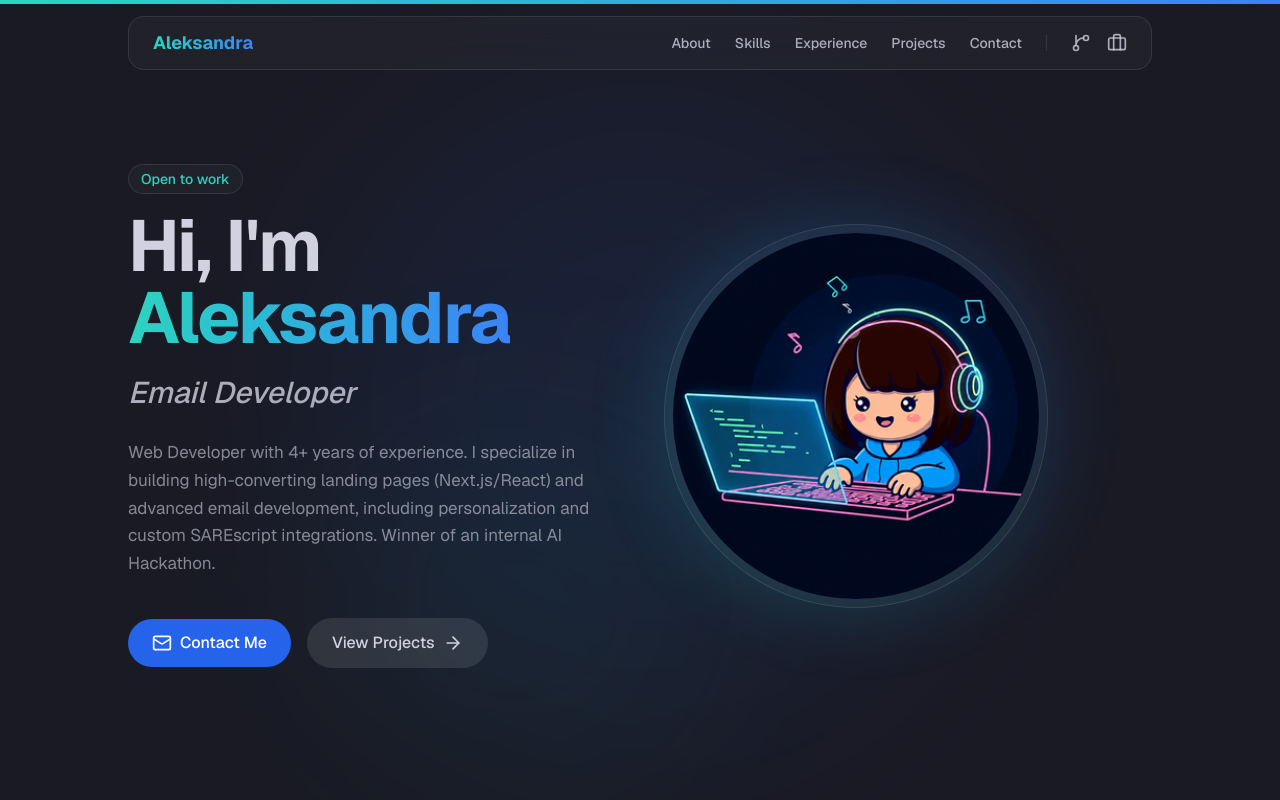
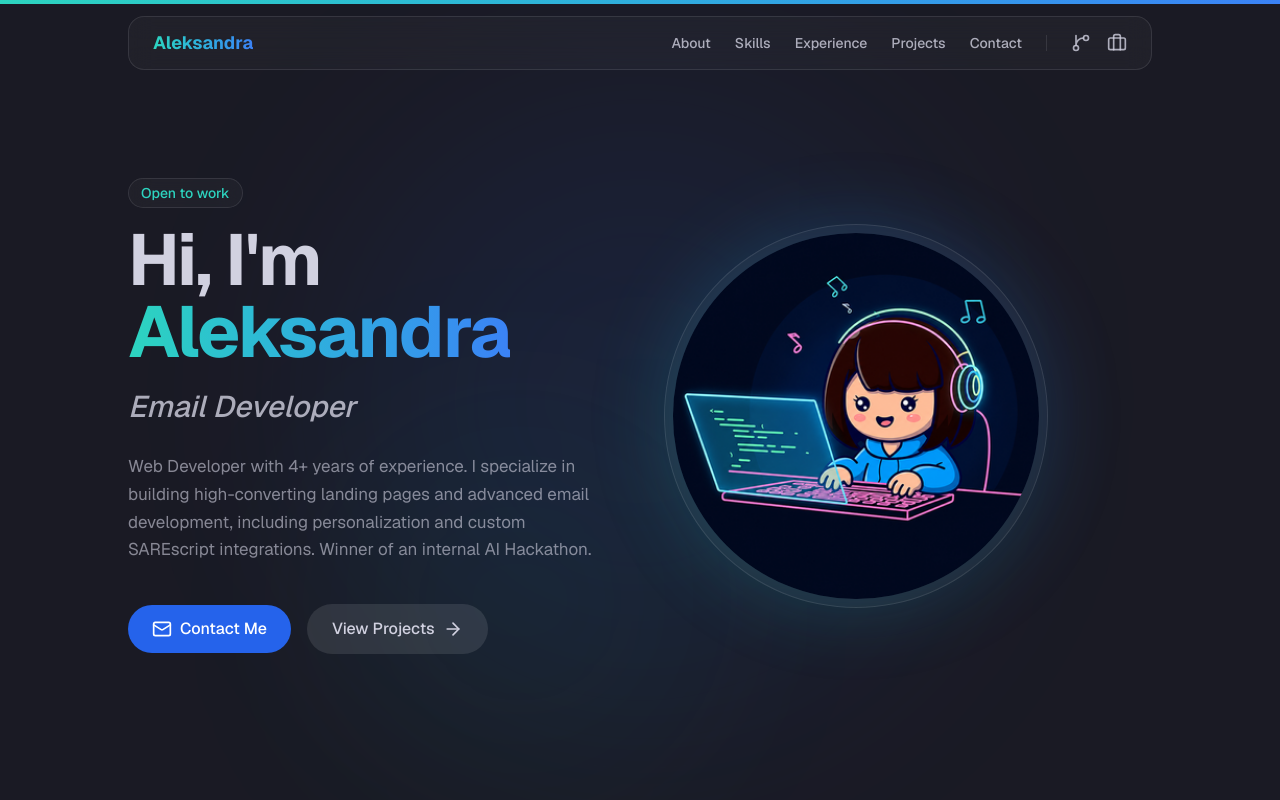
Before and after one commit to NymfaWeb/Portfolio, a Next.js app: page / in a window 1280 px wide. Shown: the top 800 px of the page. Built offline with nearby package versions, Linux system fonts and the light colour scheme.

Commit message:
text fix

```diff
--- a/src/data/resume.ts
+++ b/src/data/resume.ts
@@ -13,7 +13,7 @@ export const RESUME_DATA = {
   personal: {
     name: "Aleksandra Gromek",
     title: "Web Developer",
-    bio: "Web Developer with 4+ years of experience. I specialize in building high-converting landing pages (Next.js/React) and advanced email development, including personalization and custom SAREscript integrations. Winner of an internal AI Hackathon.",
+    bio: "Web Developer with 4+ years of experience. I specialize in building high-converting landing pages and advanced email development, including personalization and custom SAREscript integrations. Winner of an internal AI Hackathon.",
     email: "web.agromek@gmail.com",
     phone: "512 060 076",
     location: "Żyrardów / Remote",
```
